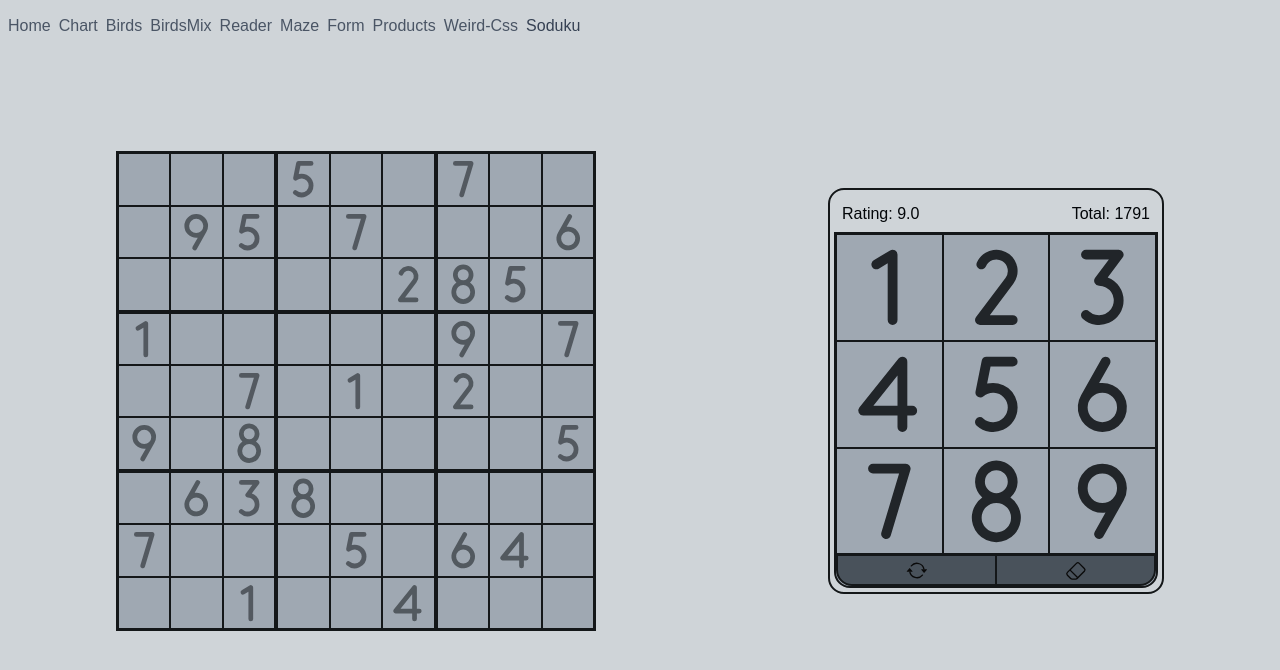
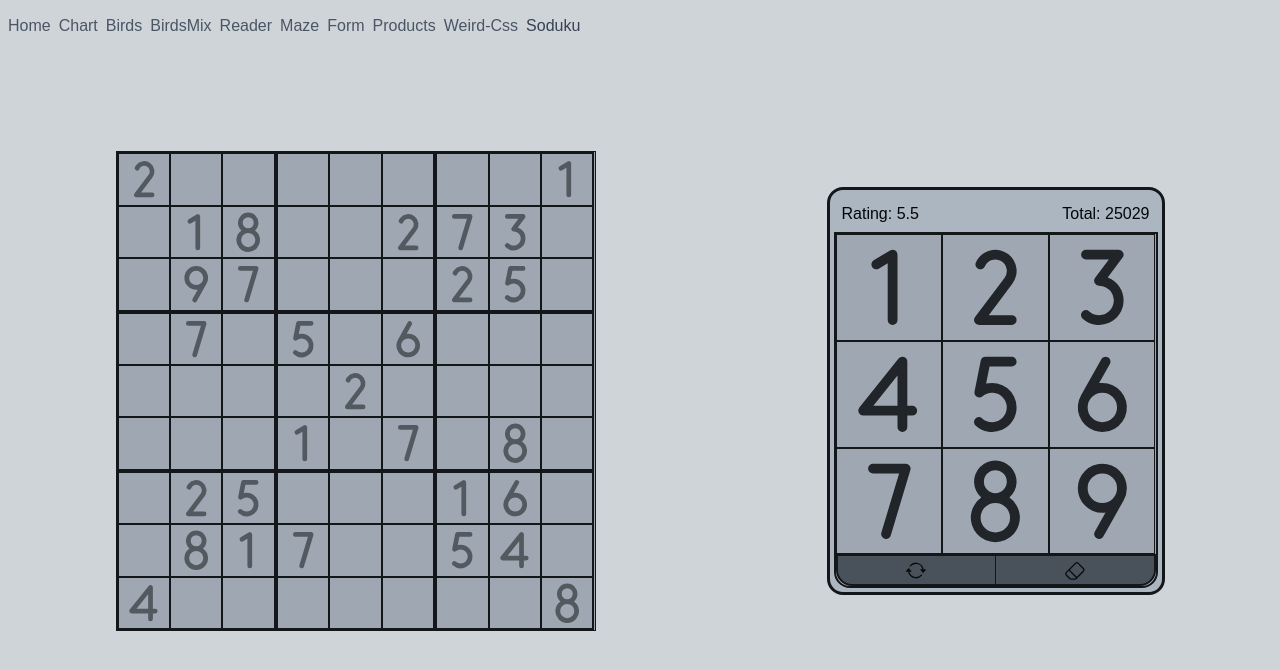
Before and after one commit to nemo-ahmed/play-around, a Next.js app: page /soduku in a window 1280 px wide. Shown: the top 670 px of the page. Built offline with nearby package versions, Linux system fonts and the light colour scheme.

Commit message:
adding random endpoint

```diff
--- a/package.json
+++ b/package.json
@@ -14,6 +14,7 @@
     "@tailwindcss/postcss": "^4.1.12",
     "@tanstack/react-query": "^5.85.5",
     "clsx": "^2.1.1",
+    "lodash": "^4.17.21",
     "motion": "^12.23.12",
     "next": "^15.5.2",
     "prettier": "^3.6.2",
@@ -28,6 +29,7 @@
     "@faker-js/faker": "^10.0.0",
     "@tanstack/eslint-plugin-query": "^5.90.1",
     "@tanstack/react-query-devtools": "^5.85.5",
+    "@types/lodash": "^4.17.20",
     "@types/node": "^24.3.0",
     "@types/react": "^19.1.12",
     "@types/react-dom": "^19.1.9",
--- /dev/null
+++ b/src/app/api/soduku/random/route.ts
@@ -0,0 +1,30 @@
+import {readLocalFile} from '@/utils/convertTxtToJson'
+import {random} from 'lodash'
+import type {SodukuTypeReturn} from '@/types/soduku'
+import type {NextRequest} from 'next/server'
+
+export async function GET(req: NextRequest) {
+  const params = req.nextUrl.searchParams
+
+  // ? This is to keep things within user's decision
+  const rating = params.get('rating') || random(5, 9)
+
+  // convertTxtDataToJsonData('evilsoduku.txt')
+
+  // ? Ideally we want to chunk this file and send it in parts
+  // ? But for now this is fine for now
+  // ? Or maybe change it to array and offset it... 🤔
+  const res = await readLocalFile(`/src/data/soduku/${rating}.json`)
+  const obj = JSON.parse(res) as SodukuTypeReturn
+
+  let data = obj.data
+  const offset = random(0, obj.total - 1)
+  if (offset) {
+    data = data.slice(Number(offset), offset + 1)
+  }
+
+  return new Response(JSON.stringify({total: obj.total, data}, null, 2), {
+    status: 200,
+    headers: {'Content-Type': 'application/json'},
+  })
+}
--- a/src/app/api/soduku/route.ts
+++ b/src/app/api/soduku/route.ts
@@ -1,5 +1,5 @@
 import {SodukuType, SodukuTypeReturn} from '@/types/soduku'
-import {convertTxtDataToJsonData, readFile} from '@/utils/convertTxtToJson'
+import {convertTxtDataToJsonData, readLocalFile} from '@/utils/convertTxtToJson'
 import {NextRequest} from 'next/server'
 
 export async function GET(req: NextRequest) {
@@ -23,7 +23,7 @@ export async function GET(req: NextRequest) {
   // ? Ideally we want to chunk this file and send it in parts
   // ? But for now this is fine for now
   // ? Or maybe change it to array and offset it... 🤔
-  const res = await readFile(`/src/data/soduku/${rating}.json`)
+  const res = await readLocalFile(`/src/data/soduku/${rating}.json`)
   const obj = JSON.parse(res) as SodukuTypeReturn
 
   let data = obj.data
--- a/src/app/soduku/Cell.tsx
+++ b/src/app/soduku/Cell.tsx
@@ -21,7 +21,12 @@ function SodukuComp({data}: {data: SodukuTypeReturn}) {
           <Row key={`grid-${i}`} boxIndex={i} grid={grid} />
         ))}
       </section>
-      <div className="border-collapse p-1 rounded-2xl border-2 border-eerie-black-300 dark:border-eerie-black-700 bg-eerie-black-900">
+      <div
+        className={cx(
+          'border-collapse p-1 bg-platinum-400',
+          'rounded-2xl border-[3px] border-eerie-black-300 dark:border-eerie-black-700',
+        )}
+      >
         {data && (
           <div className="flex justify-between px-2 pt-2 pb-1.5">
             <h3 className="text-rich-black-100">
@@ -30,7 +35,12 @@ function SodukuComp({data}: {data: SodukuTypeReturn}) {
             <h3 className="text-rich-black-100">Total: {data.total}</h3>
           </div>
         )}
-        <div className="bg-eerie-black-800 dark:bg-eerie-black-800 rounded-b-2xl border-2 border-eerie-black-300 dark:border-eerie-black-700">
+        <div
+          className={cx(
+            'bg-eerie-black-800 dark:bg-eerie-black-800',
+            'rounded-b-2xl border-2 border-eerie-black-300 dark:border-eerie-black-700',
+          )}
+        >
           <NumbersCell variant="keypad" />
         </div>
       </div>
--- a/src/app/soduku/page.tsx
+++ b/src/app/soduku/page.tsx
@@ -1,12 +1,10 @@
 import React, {Suspense} from 'react'
 import SodukuComp from './Cell'
-import {SodukuType, SodukuTypeReturn} from '@/types/soduku'
+import {SodukuTypeReturn} from '@/types/soduku'
 import SodukuProvider from '@/context/Soduku'
 
 async function Page() {
-  const data = await fetch(
-    'http://localhost:3000/api/soduku?rating=9&offset=0&limit=1',
-  )
+  const data = await fetch('http://localhost:3000/api/soduku/random')
     .then(async res => (await res.json()) as SodukuTypeReturn)
     .catch(err => {
       console.error(err)
--- a/src/other/exports.ts
+++ b/src/other/exports.ts
@@ -1,3 +1,4 @@
 import clsx from 'clsx'
+import random from 'lodash/random'
 
-export {clsx as cx}
+export {clsx as cx, random}
--- a/src/utils/convertTxtToJson.ts
+++ b/src/utils/convertTxtToJson.ts
@@ -57,7 +57,7 @@ export function convertTxtDataToJsonData(fileName: string) {
   // ? 2- {total: arr.length; data:{id:string; soduku: string; rank: number}[]}
 }
 
-export async function readFile(filePathFromAppDown: string) {
+export async function readLocalFile(filePathFromAppDown: string) {
   return await fs.promises
     .readFile(process.cwd() + filePathFromAppDown, 'utf8')
     .then(data => {
```
Also changed, not shown: 1 other file (tests, documents, lock files or other folders).
